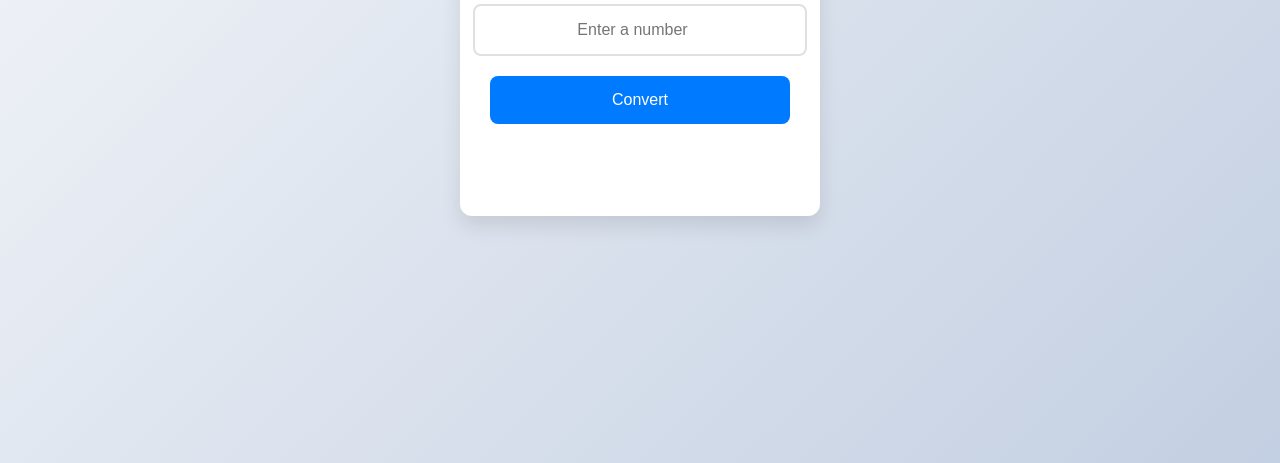
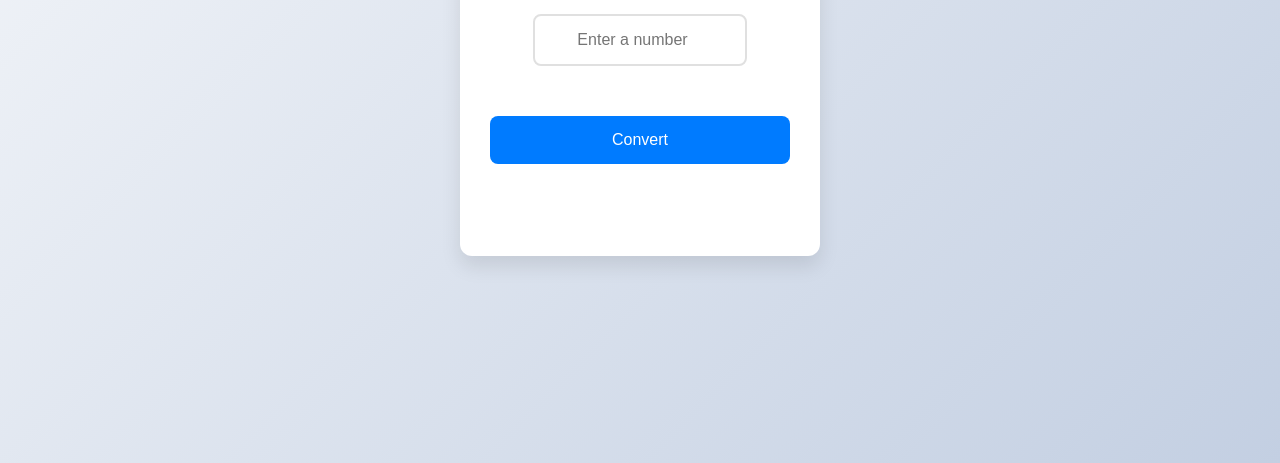
Before and after one commit to jasonmdyer/roman-numeral-converter, a plain HTML site: page index.html in a window 1280 px wide. Shown: the part 337-800 px from the top of the page. Drawn offline with Linux system fonts and the light colour scheme.

Commit message:
Update styles.css

```diff
--- a/styles.css
+++ b/styles.css
@@ -28,8 +28,9 @@ h1 {
 
 input {
     padding: 15px;
-    width: 100%;
-    margin-bottom: 20px;
+    width: 60%;
+    margin-top: 50px;
+    margin-bottom: 50px;
     border: 2px solid #e0e0e0;
     border-radius: 8px;
     font-size: 16px;
```
